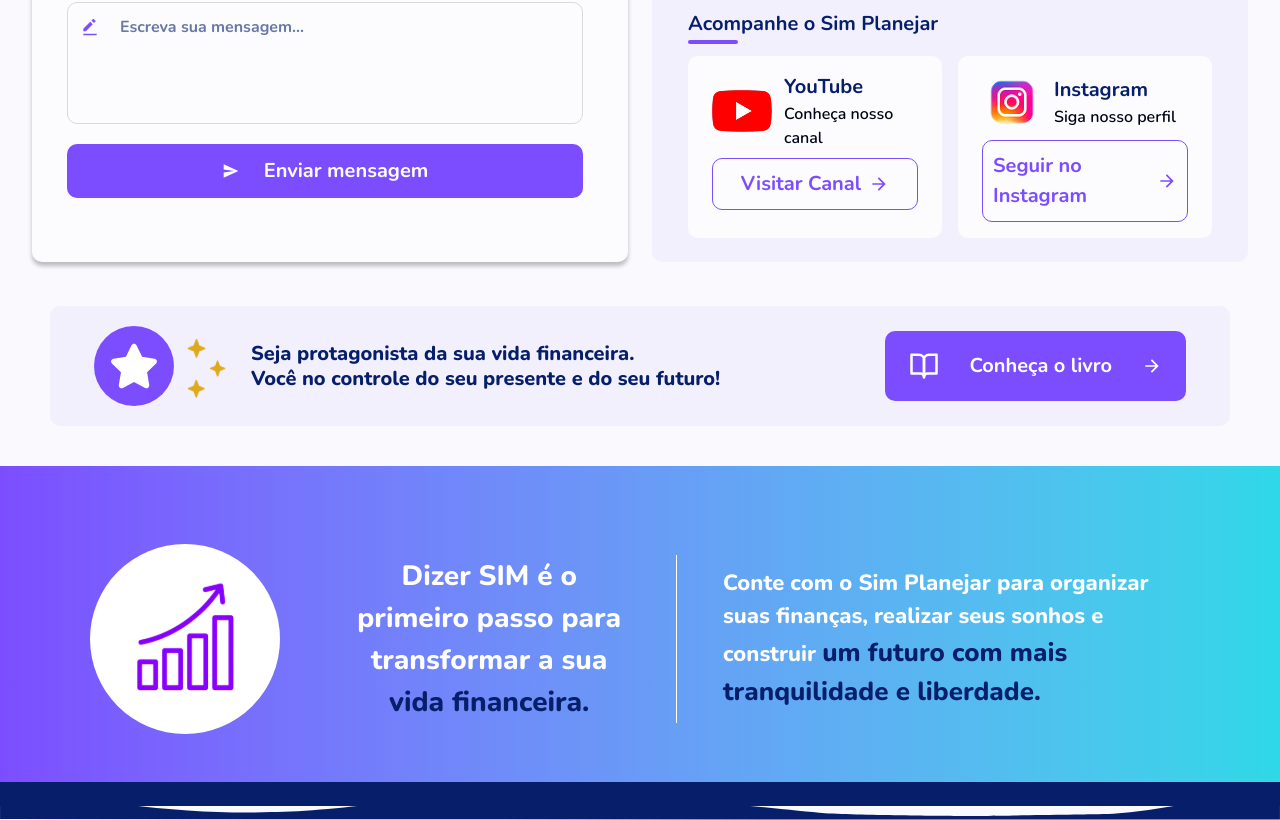
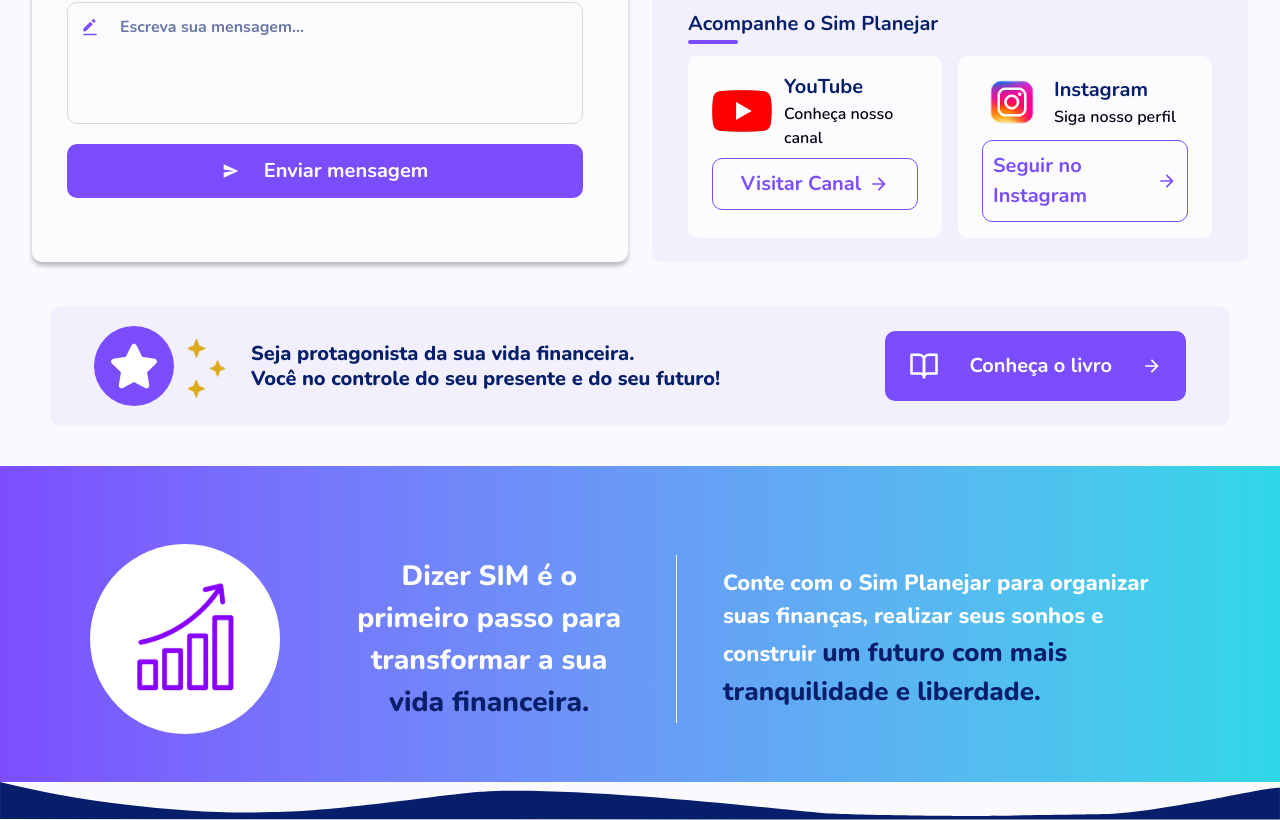
Before and after one commit to simplanejar/website-simplanejar, a Next.js app: page / in a window 1280 px wide. Shown: the part 587-1407 px from the top of the page. Built offline with nearby package versions, Linux system fonts and the light colour scheme.

Commit message:
refactor: removed test tag

```diff
--- a/app/page.tsx
+++ b/app/page.tsx
@@ -1,4 +1,4 @@
-import ContactPage from "@/components/pages/contact/ContactPage";
+import ContactPage from "@/components/pages/contact";
 import Image from "next/image";
 
 export default function Home() {
--- a/components/pages/contact/ContactBody.tsx
+++ b/components/pages/contact/ContactBody.tsx
@@ -5,7 +5,7 @@ import React, { SubmitEvent, useRef } from 'react';
 import emailjs, { EmailJSResponseStatus } from '@emailjs/browser';
 import { ToastContainer, toast, Zoom } from 'react-toastify';
 
-import { ImageData, StyledText } from "./ContactPage";
+import { ImageData, StyledText } from ".";
 
 import type { IconType } from "react-icons";
 import { MdEditNote, MdOutlinePerson, MdOutlineMail } from "react-icons/md";
--- a/components/pages/contact/ContactFooter.tsx
+++ b/components/pages/contact/ContactFooter.tsx
@@ -1,5 +1,5 @@
 import Image from "next/image";
-import { ImageData, StyledText } from "./ContactPage";
+import { ImageData, StyledText } from ".";
 
 interface ContactFooterData {
     icon: ImageData;
--- a/components/pages/contact/ContactHero.tsx
+++ b/components/pages/contact/ContactHero.tsx
@@ -1,5 +1,5 @@
 import Image from "next/image";
-import { ImageData } from './ContactPage'
+import { ImageData } from '.'
 import type { IconType } from "react-icons";
 import { LuMessageSquare } from "react-icons/lu";
 
--- a/components/pages/contact/ContactPage.tsx
+++ b/components/pages/contact/index.tsx
@@ -19,7 +19,6 @@ export default function ContactPage() {
     <ContactHero />
     <ContactBody />
     <ContactFooter />
-    <h1 className="bg-[#071F6B]">teste</h1>
     </>
   )
 }
```
